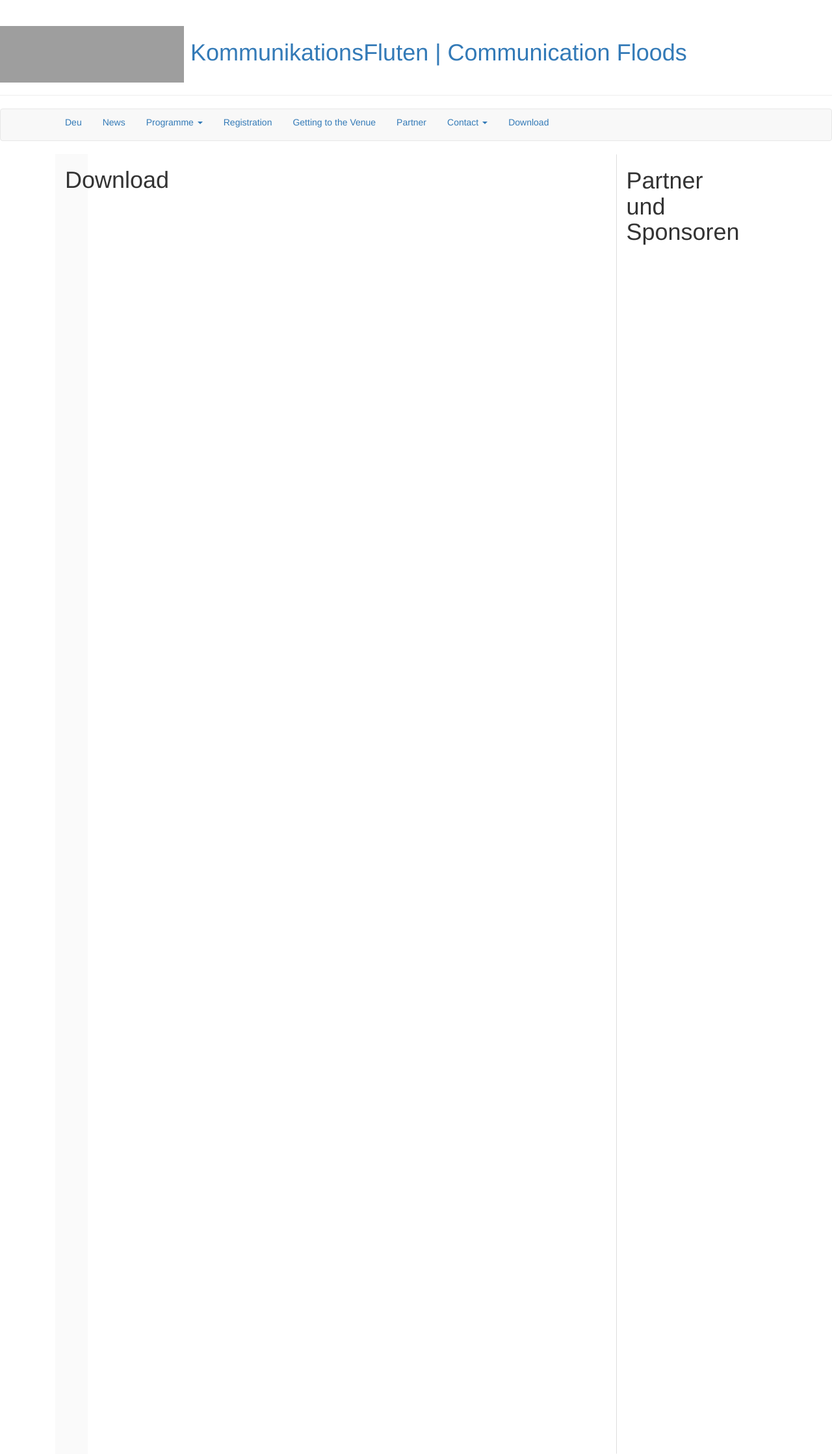
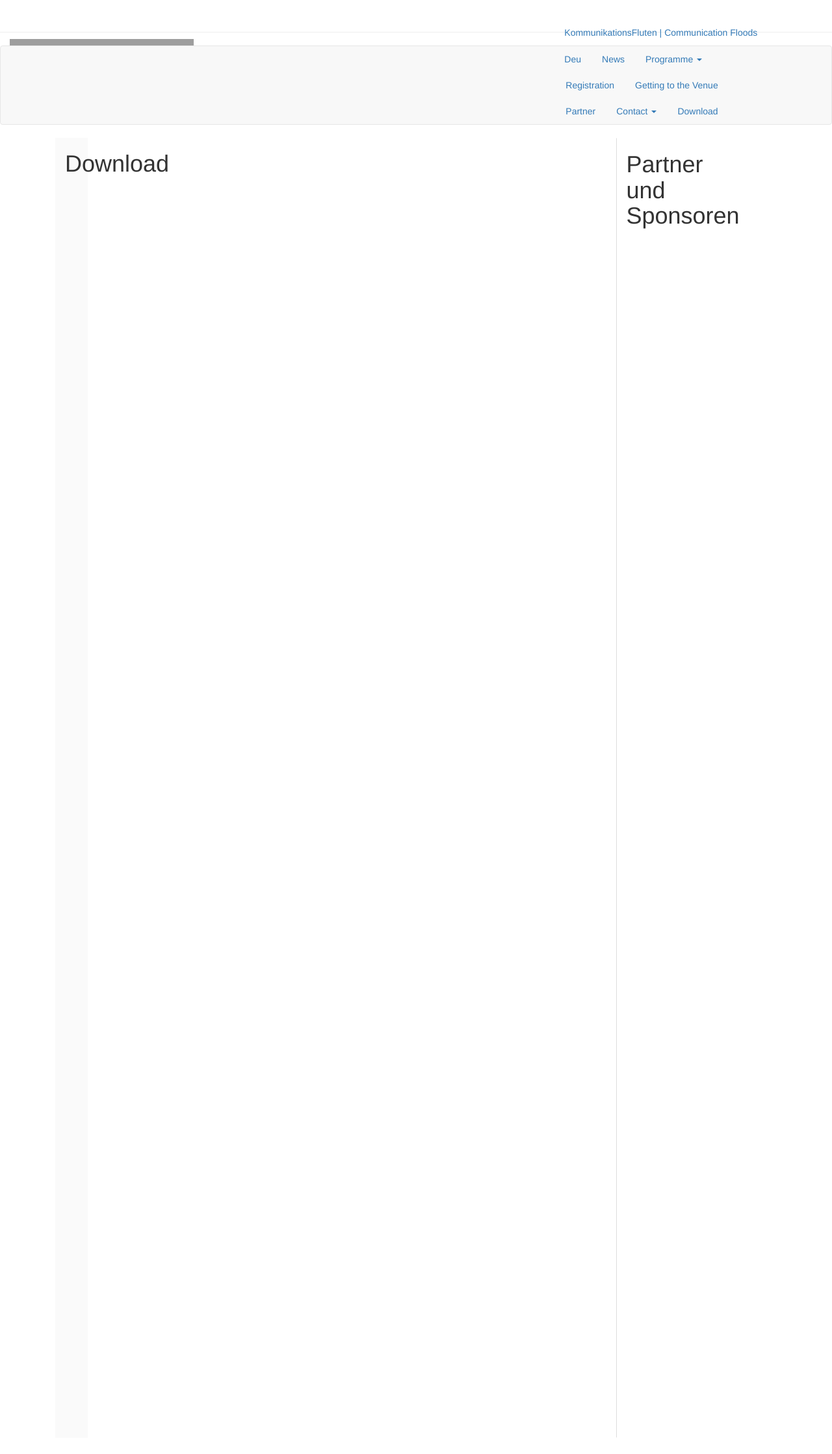
Before and after one commit to susedev/test, a Jekyll site: the page built from download.html, in a window 1280 px wide. Shown: the whole page at 65% size. Built offline with Jekyll 4.4.1, drawn with Linux system fonts in a browser that asks for light colours; nearby versions of some CDN libraries; after the commit the page ends 2212 px from its top, so only the background shows below that; grey boxes are pictures that could not be loaded.

Commit message:
Update base.html

```diff
--- a/_layouts/base.html
+++ b/_layouts/base.html
@@ -9,8 +9,12 @@
 
 <body>
       <div class="page-header">
-                <h1><a href="http://www.eijc.eu/de/" target="blank_"><img class=" size-full wp-image-2541 alignleft" src="https://raw.githubusercontent.com/EIJC/data/gh-pages/media/eijc-logo-klein.jpg" width="283" height="87" /></a> <a href="http://eijc.github.io/data/">KommunikationsFluten | Communication Floods</a>
-                  </h1>
+            <div class="col-md-8">
+                <h1><a href="http://www.eijc.eu/de/" target="blank_"><img class=" size-full wp-image-2541 alignleft" src="https://raw.githubusercontent.com/EIJC/data/gh-pages/media/eijc-logo-klein.jpg" width="283" height="87" /></a></h1>
+            </div>
+            <div class="col-md-4">
+                  <a href="http://eijc.github.io/data/">KommunikationsFluten | Communication Floods</a>
+            </div>
       </div>
 
 
```
